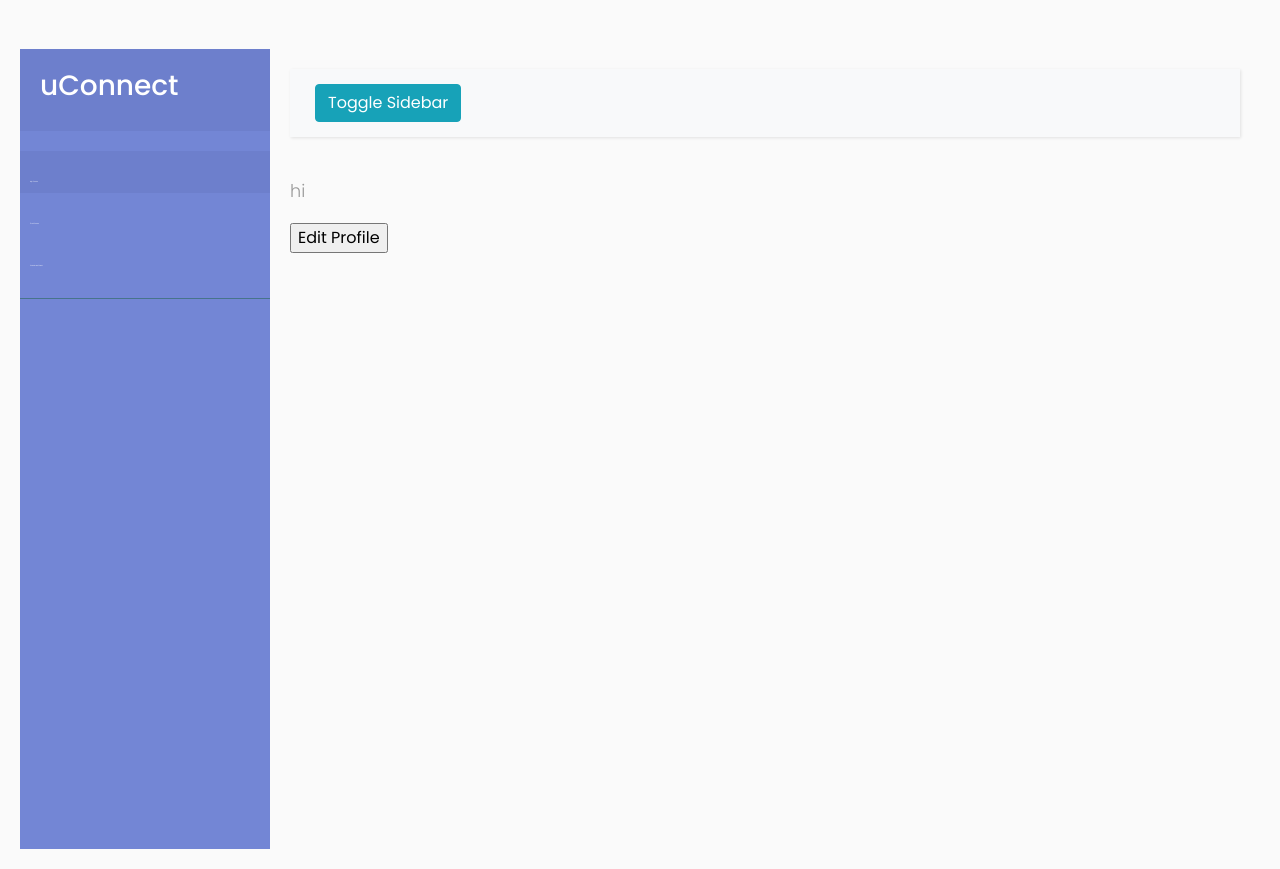
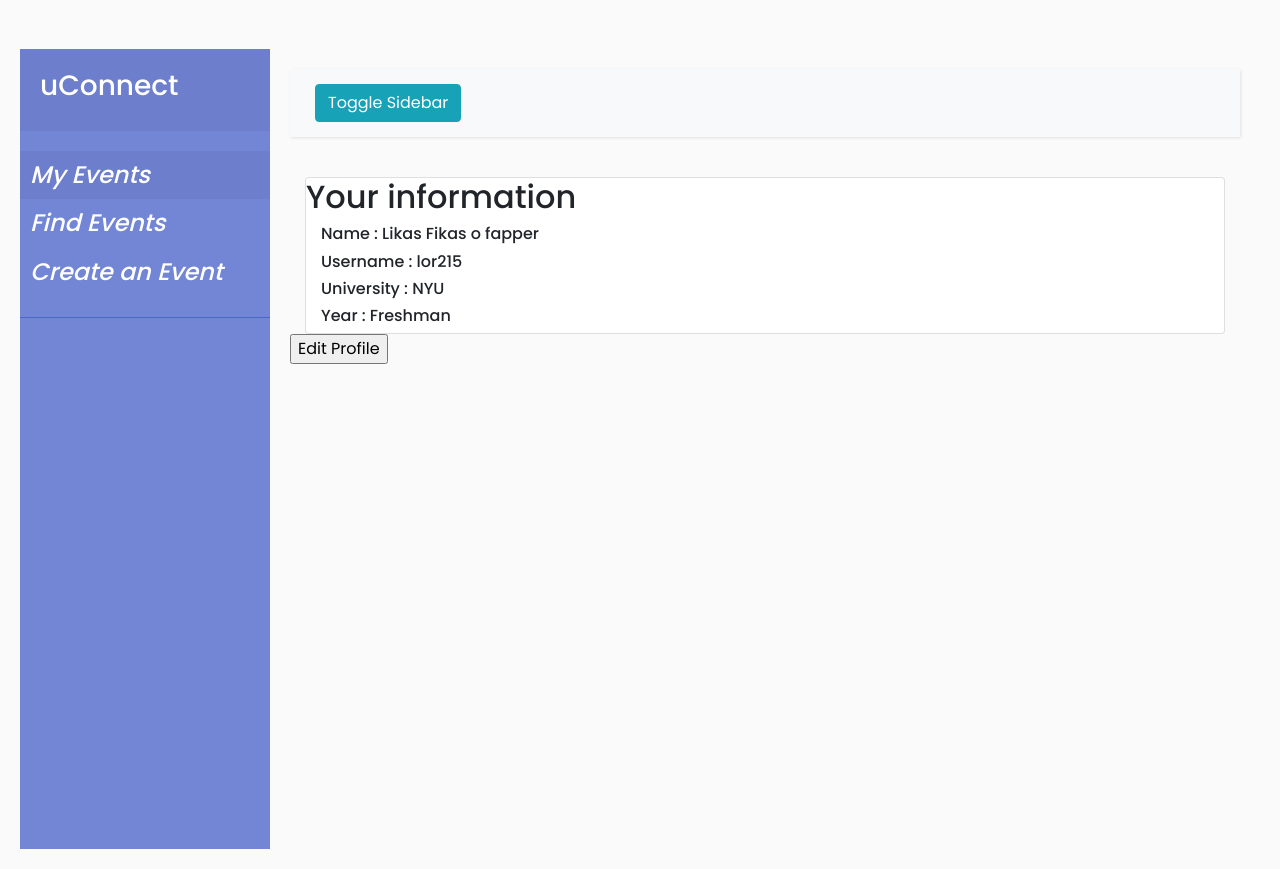
Before and after one commit to ldorourke/CS-4523-Senior-Design, a Django app: page /viewProfile/ in a window 1280 px wide. Shown: the part 75-944 px from the top of the page. Run offline with Django 3.2, Linux system fonts and the light colour scheme; a user stored in the database is signed in; data comes from the database, SQL or seed files in the repository; both versions use the stored data as it was after the commit; some libraries are stand-ins or nearby versions.

Commit message:
Added view profile and edit profile func

```diff
--- a/mysite/static/seniordesign/sidebar_style.css
+++ b/mysite/static/seniordesign/sidebar_style.css
@@ -92,6 +92,7 @@ a:focus {
 #sidebar ul li a:hover {
     color: #7386D5;
     background: #fff;
+
 }
 
 #sidebar ul li.active>a,
--- a/seniordesign/admin.py
+++ b/seniordesign/admin.py
@@ -10,7 +10,7 @@ from django.contrib.auth.admin import UserAdmin as BaseUserAdmin
 
 
 from .forms import UserAdminChangeForm, UserAdminCreationForm
-from .models import UserProfile, CustomUser
+from .models import UserProfile, CustomUser, EventProfile, uConnectUser
 from django.contrib.auth import get_user_model
 User = get_user_model()
 
@@ -64,6 +64,9 @@ class UserAdmin(BaseUserAdmin):
 
 # Register your models here.
 admin.site.register(CustomUser, UserAdmin)
+admin.site.register(EventProfile)
+admin.site.register(uConnectUser)
+
 
 # Unregister your models here.
 admin.site.unregister(Group)       #Not Using this model ... yet?
--- a/seniordesign/templates/account/viewProfile.html
+++ b/seniordesign/templates/account/viewProfile.html
@@ -2,7 +2,22 @@
 
 {% block content %}
 
-<p> hi </p>
+
+<div class="col s12 m8 offset-m2">
+      <div class="card">
+        <div class="card-content">
+        <h2 class="flow-text">Your information</h2>
+        <div class = "container-fluid">
+         	<h6> Name : {{FirstName}} {{LastName}} </h6>
+			<h6> Username : {{username}}  </h6>
+			<h6> University : {{uni}} </h6>
+			<h6> Year : {{year_in_school}} </h6>
+		</div>
+        </div>
+    </div>
+</div>
+
+
 
 
 <form action="/updateProfile">
--- a/seniordesign/templates/base2.html
+++ b/seniordesign/templates/base2.html
@@ -50,18 +50,15 @@
 
                         <ul class="list-unstyled components">
                             <li class="active">
-                                <a href="#" data-toggle="collapse" aria-expanded="false" >
-                                    <a href = '/myEvents'>My Events</a>
-                                </a>
+
+                                    <a href = '/myEvents'><i class="fas fa-briefcase"><h4 style="margin:0px;padding: 0px">My Events</h4></i></a>
+
                             </li>
                             <li>
-                                <a href="#">
-                                    <i class="fas fa-briefcase"></i>
-                                    <a href = '/explore'>Find Events</a>
-                                </a>
-                                <a href="#pageSubmenu" data-toggle="collapse" aria-expanded="false">
-                                    <i class="fas fa-copy"></i>
-                                    <a href ="/createEvent">Create an Event</a>
+
+                                    <a href = '/explore'><i class="fas fa-briefcase"><h4 style="margin:0px;padding: 0px">Find Events</h4></i></a>
+                                    <a href ="/createEvent"><i class="fas fa-copy"><h4 style="margin:0px;padding: 0px">Create an Event</h4></i></a>
+
 
                             </li>
                         </ul>
--- a/seniordesign/templates/index.html
+++ b/seniordesign/templates/index.html
@@ -1,4 +1,3 @@
-{% extends "base.html" %}
 
 {% block content %}
 <meta charset = "utf-8">
@@ -62,9 +61,9 @@
                        src: url("{% static 'caviar_dreams/CaviarDreams.ttf' %}");
                      }
                         </style>
-    <h1>Senior Design</h1>
+    <h1>uConnect</h1>
     <div class = "jumbotron" style="background-color: #439DBB0A;margin-bottom:0px;text-align: center;">
-        <h1 class = "welcome_splash">welcome to university Connect!</h1>
+        <h1 class = "welcome_splash">Welcome to university Connect!</h1>
     </div>
 
     <div style = "background-color:#439DBB0A;width:50%;margin:auto;border-radius:5px;">
--- a/seniordesign/urls.py
+++ b/seniordesign/urls.py
@@ -3,6 +3,7 @@ from django.conf.urls import url
 
 from . import views
 from django.contrib.auth.views import LoginView
+
 
 from seniordesign.views import * #(index, logout_view, userCreate)
 
@@ -28,7 +29,7 @@ urlpatterns = [
     url(r'^updateProfile/$', views.editUser, name='updateProfile'),
 
     url(r'^viewProfile/$', views.viewProfile, name='viewProfile'),
-
+    #url(r'^viewProfile/$', views.AccountDetailView.as_view() ,name='viewProfile'),
 
     #The next two need their template names, add the names after the html files are added to proj
 
--- a/seniordesign/views.py
+++ b/seniordesign/views.py
@@ -79,13 +79,34 @@ def isPasswordValid(password):
     else:
         return False
 
+
+
+
+#@login_required
+'''
+class AccountDetailView(LoginRequiredMixin, ListView):
+    def __init__(self):
+        self.template_name= 'account/viewProfile.html'
+
+    def get_queryset(self):
+        queryset = uConnectUser.objects.filter(user = self.request.user)
+        print(queryset)
+        return render(self.request, 'account/viewProfile.html', {'header': site_hdr, 'queryset': queryset})
+        #return render(request, 'account/viewProfile.html', {'header': site_hdr, 'queryset': queryset})
+'''
 @login_required
 def viewProfile(request):
-    return render(request, 'account/viewProfile.html', {'header': site_hdr})
+    queryset = uConnectUser.objects.filter(user = request.user)
+    return render(request, 'account/viewProfile.html', {'header': site_hdr,
+                                                        'FirstName': queryset[0].user.first_name,
+                                                        'LastName': queryset[0].user.last_name,
+                                                        'username': queryset[0].username,
+                                                        'uni':queryset[0].university,
+                                                        'year_in_school':queryset[0].year_in_school })
+
 
 @login_required
 def editUser(request):
-    print(os.path.dirname(os.path.dirname(os.path.abspath(__file__))))
     user_form = UserForm(instance=request.user)
 
     ProfileInlineFormset = inlineformset_factory(User, uConnectUser, fields=('username', 'university', 'year_in_school'))
```
Also changed, not shown: db.sqlite3.
